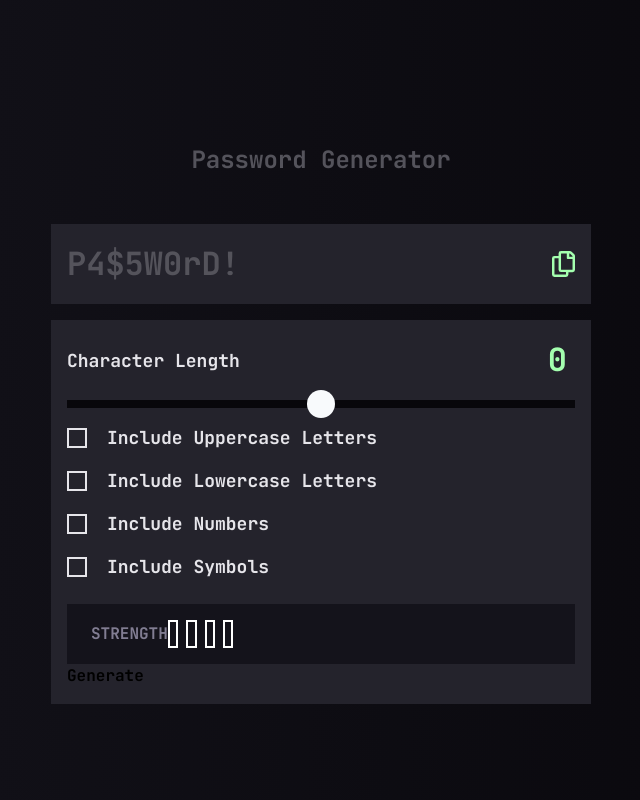
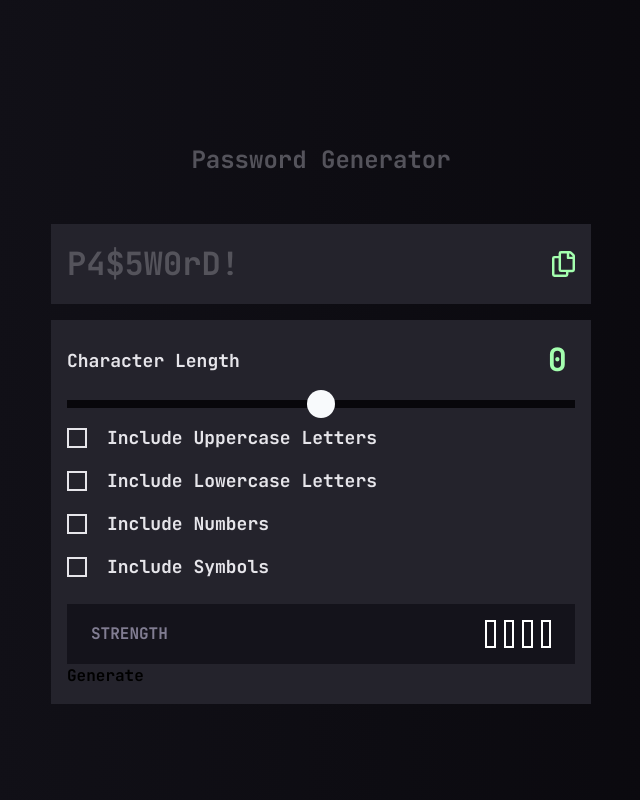
Before and after one commit to Sven-27/password-generator, a React (Vite) app: page / in a window 1280 px wide. Shown: the whole page, without its empty margins (319-959 px from the left). Built offline with nearby package versions, Linux system fonts and the light colour scheme.

Commit message:
added justify-between in strength component

```diff
--- a/src/App.jsx
+++ b/src/App.jsx
@@ -1,4 +1,4 @@
-import {useState, useEffect} from "react";
+import {useState} from "react";
 import Result from "./components/Result";
 import Length from "./components/Length";
 import Include from "./components/Include";
--- a/src/components/Strength.jsx
+++ b/src/components/Strength.jsx
@@ -2,9 +2,9 @@
 
 function Strength({strength}) {
   return (
-    <div className="bg-grey-900 py-4 px-6 mt-6 flex items-center ">
+    <div className="bg-grey-900 py-4 px-6 mt-6 flex items-center justify-between">
       <p className="text-grey-600 uppercase">Strength</p>
-      <div className="">
+      <div className="flex justify-between ml-4">
         {/* Strength indicator bars */}
         {!strength ? null : strength}
       </div>
```
